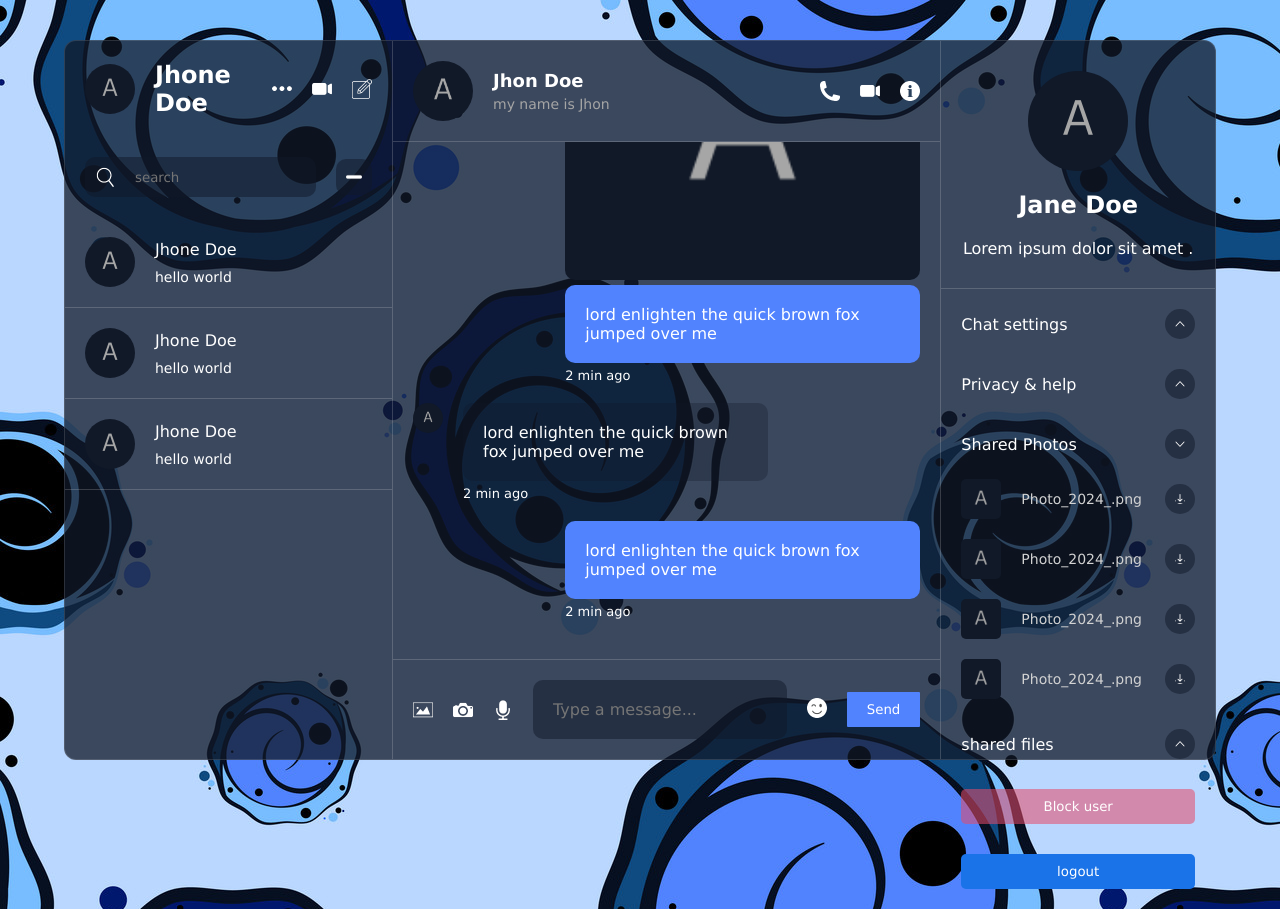
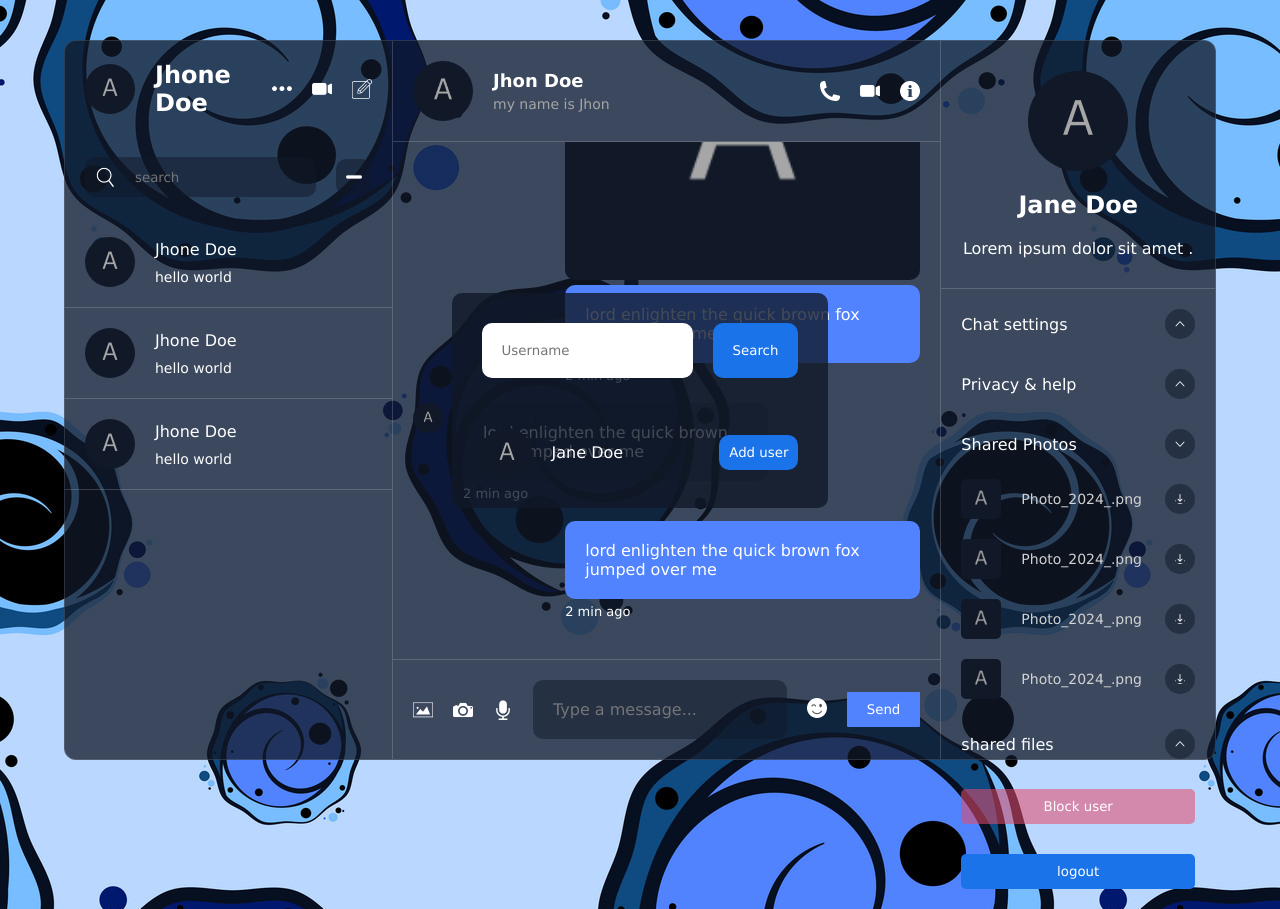
Before and after one commit to Codedys/Chatty, a React (Vite) app: page / in a window 1280 px wide. Both pictures are taken after a click on the picture 354 px from the left and 177 px from the top of the page. Built offline with nearby package versions, Linux system fonts and the light colour scheme.

Commit message:
Frontend UI finished

```diff
--- a/src/components/list/chatList/ChatList.jsx
+++ b/src/components/list/chatList/ChatList.jsx
@@ -1,5 +1,6 @@
 import { useState } from "react";
 import "./chatList.css";
+import AddUser from "./addUser/AddUser";
 
 const ChatList = () => {
   const [addMode, setAddMode] = useState(false);
@@ -38,6 +39,7 @@
           <p>hello world</p>
         </div>
       </div>
+      { addMode&& <AddUser/>}
     </div>
   );
 };
--- /dev/null
+++ b/src/components/list/chatList/addUser/AddUser.jsx
@@ -0,0 +1,23 @@
+import "./addUser.css"
+
+const AddUser = () => {
+  return (
+    <div className='addUser'>
+        <form >
+            <input type="text" name="username" placeholder="Username" />
+            <button>Search</button>
+
+        </form>
+        <div className="user">
+            <div className="detail">
+                <img src="./avatar.png" alt="" />
+                <span>Jane Doe</span>
+
+            </div>
+            <button>Add user</button>
+        </div>
+    </div>
+  )
+}
+
+export default AddUser
--- /dev/null
+++ b/src/components/list/chatList/addUser/addUser.css
@@ -0,0 +1,70 @@
+.addUser{
+    width: max-content;
+    height: max-content;
+    padding: 30px;
+    background-color: rgba(17, 25, 40, 0.788);
+    border-radius: 10px;
+    position:absolute;
+    top: 0;
+    bottom: 0;
+    right: 0;
+    left: 0;
+    margin: auto;
+
+
+    form{
+        display: flex;
+        gap: 20px;
+
+        input{
+            padding: 20px;
+            border-radius: 10px;
+            border: none;
+            outline: none;
+
+
+        }
+
+        button{
+            padding: 20px;
+            border-radius: 10px;
+            background-color: #1a73e8;
+            color: white;
+            border: none;
+            cursor: pointer;
+        }
+    }
+
+    .user{
+      margin-top: 50px;
+      display: flex;
+      align-items: center;
+      justify-content: space-between;
+
+      .detail{
+        display: flex;
+        align-items: center;
+        gap: 20px;
+
+        img{
+            width: 50px;
+            height: 50px;
+            border-radius: 50%;
+            object-fit: cover;
+
+        }
+      }
+
+      button{
+        padding: 10px;
+        border-radius: 10px;
+        background-color: #1a73e8;
+        color: white;
+        border: none;
+        cursor: pointer;
+    }
+    }
+
+
+
+}
--- a/src/components/login/Login.jsx
+++ b/src/components/login/Login.jsx
@@ -1,5 +1,6 @@
 import { useState } from "react"
 import "./login.css"
+import { toast } from "react-toastify"
 
  const Login = () => {
   const [avatar,setAvatar]= useState({
@@ -24,6 +25,7 @@
 
 
 
+
   }
 
 
@@ -32,7 +34,7 @@
      <div className="login">
       <div className="item">
         <h2>Welcome JJ</h2>
-         <form >
+         <form  onSubmit={handleLogin}>
           <input type="text" name="email" placeholder="Email" />
           <input type="password" name="password" placeholder="password"  />
           <button>Sign in</button>
```
